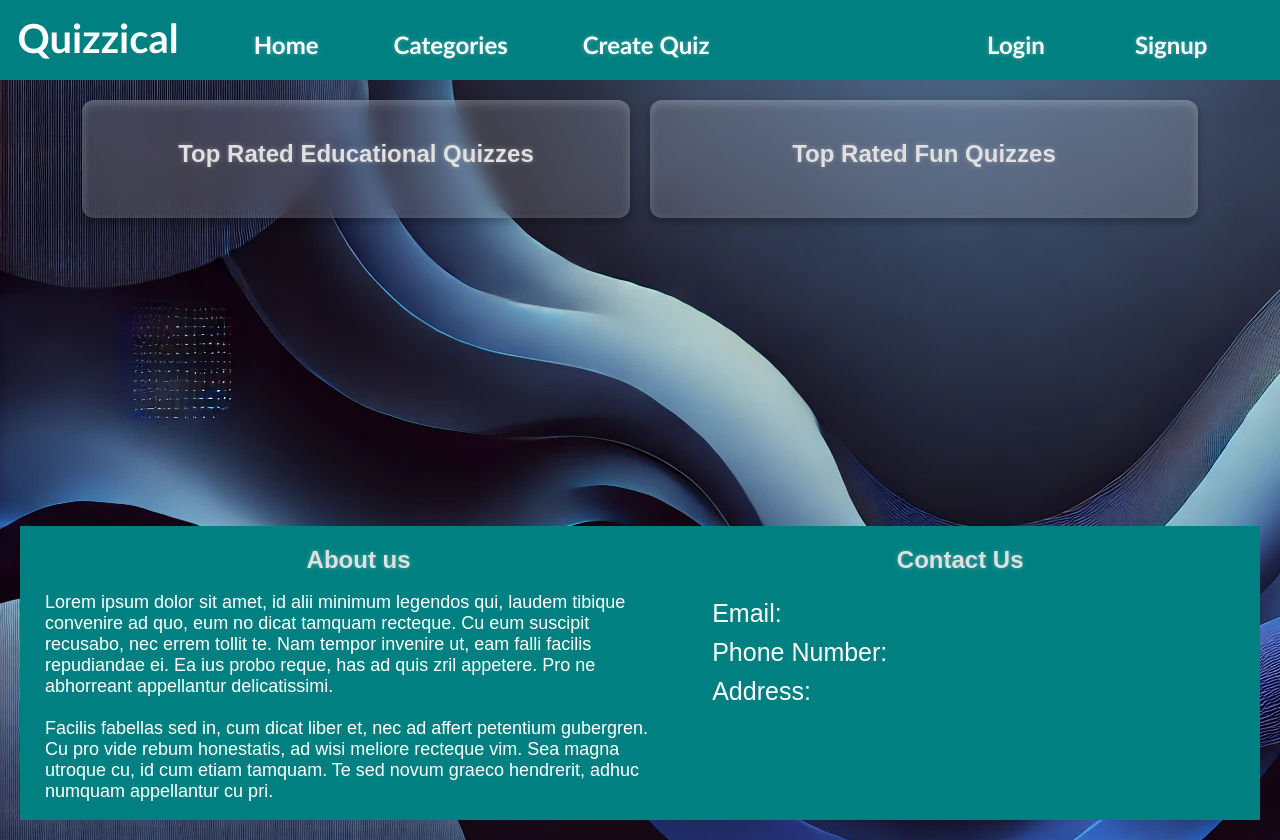
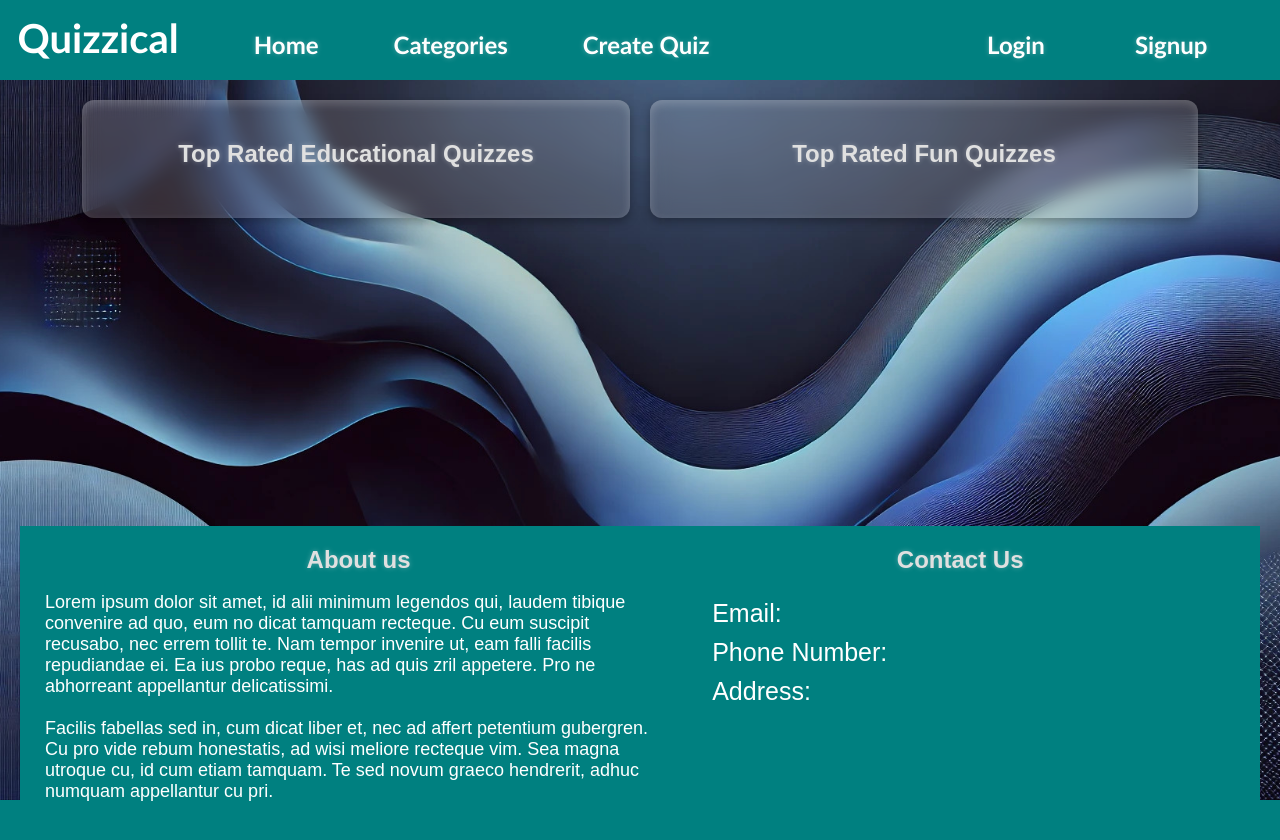
Before and after one commit to aarondav1d18/WAD-group-project, a Django app: page / in a window 1280 px wide. Run offline with Django 3.2, Linux system fonts and the light colour scheme; data that the repository does not hold is empty.

Commit message:
Fixed background image scalling

```diff
--- a/Quizzical/templates/app/base.html
+++ b/Quizzical/templates/app/base.html
@@ -4,6 +4,14 @@
 <html>
     <head>
         <link rel="stylesheet" type="text/css" href="{% static 'css/base.css' %}">
+        <style>
+            body {
+                background-image: url('{% static "images/background2.jpg" %}');
+                background-size: cover;           /* Scales the image to cover the container */
+                background-repeat: no-repeat;     /* Prevents the image from repeating */
+                background-position: center;      /* Centers the image in the viewport */
+            }
+        </style>
         {% block title_block %}
 
         {% endblock %}
--- a/Quizzical/templates/app/home.html
+++ b/Quizzical/templates/app/home.html
@@ -9,12 +9,6 @@
 {% endblock %}
 
 {% block body_block %}
-<style>
-    body {
-      background-image: url('{% static "images/background2.jpg" %}');
-    }
-  </style>
-
 <div class="container">
   <div class="quiz-section">
     <h2>Top Rated Educational Quizzes</h2>
```
Also changed, not shown: Quizzical/templates/app/category.html (+0 -8 lines), Quizzical/templates/app/login.html (+0 -10 lines).
